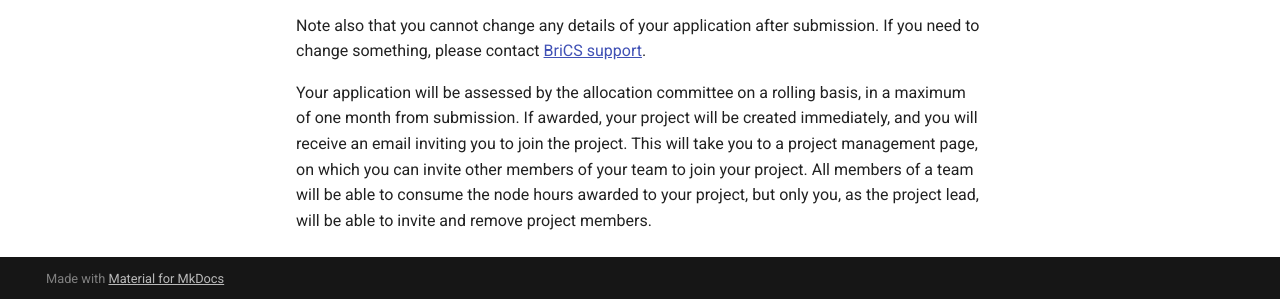
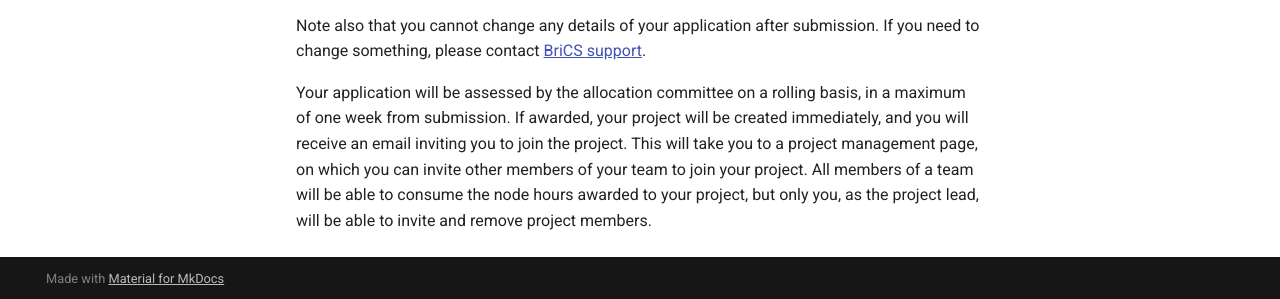
Before and after one commit to isambard-sc/apply.isambard.ac.uk, an MkDocs documentation site: the page built from docs/bristol/index.md, in a window 1280 px wide and 900 px high, scrolled down 8612 px. Shown: the part 598-897 px from the top of the window. Built offline with MkDocs 1.6.1 and Material for MkDocs 9.7.7, drawn with Linux system fonts in a browser that asks for light colours; some of the changed text lies outside the part shown.

Commit message:
Updated assessment time to meet proposed SLA

```diff
--- a/docs/bristol/index.md
+++ b/docs/bristol/index.md
@@ -9,7 +9,7 @@
 
 ## Research use
 
-You can apply for time via the [University of Bristol rolling call][uob-rolling-call]. This is a rolling call, with applications assessed and awarded within a month of submission.
+You can apply for time via the [University of Bristol rolling call][uob-rolling-call]. This is a rolling call, with applications assessed and awarded within a week of submission.
 
 Applications are for a fixed duration of 365 days, and you can apply to extend your project for a further 365 days during its last month if you need more time. Applications are also for default allocation of node hours on the BriCS services requested. You can apply for an additional allocation of node hours once you have consumed more than 90% of your default allocation. Full details of how accounting works on BriCS services are provided in the [BriCS accounting page][brics-accounting].
 
@@ -133,7 +133,7 @@
 
 Note also that you cannot change any details of your application after submission. If you need to change something, please contact [BriCS support][brics-support].
 
-Your application will be assessed by the allocation committee on a rolling basis, in a maximum of one month from submission. If awarded, your project will be created immediately, and you will receive an email inviting you to join the project. This will take you to a project management page, on which you can invite other members of your team to join your project. All members of a team will be able to consume the node hours awarded to your project, but only you, as the project lead, will be able to invite and remove project members.
+Your application will be assessed by the allocation committee on a rolling basis, in a maximum of one week from submission. If awarded, your project will be created immediately, and you will receive an email inviting you to join the project. This will take you to a project management page, on which you can invite other members of your team to join your project. All members of a team will be able to consume the node hours awarded to your project, but only you, as the project lead, will be able to invite and remove project members.
 
 [uob-rolling-call]: https://allocate.isambard.ac.uk/calls/a597f0c56d6649848cdaee694a2f550c/
 [brics-accounting]: https://docs.isambard.ac.uk/user-documentation/guides/accounting/
```
